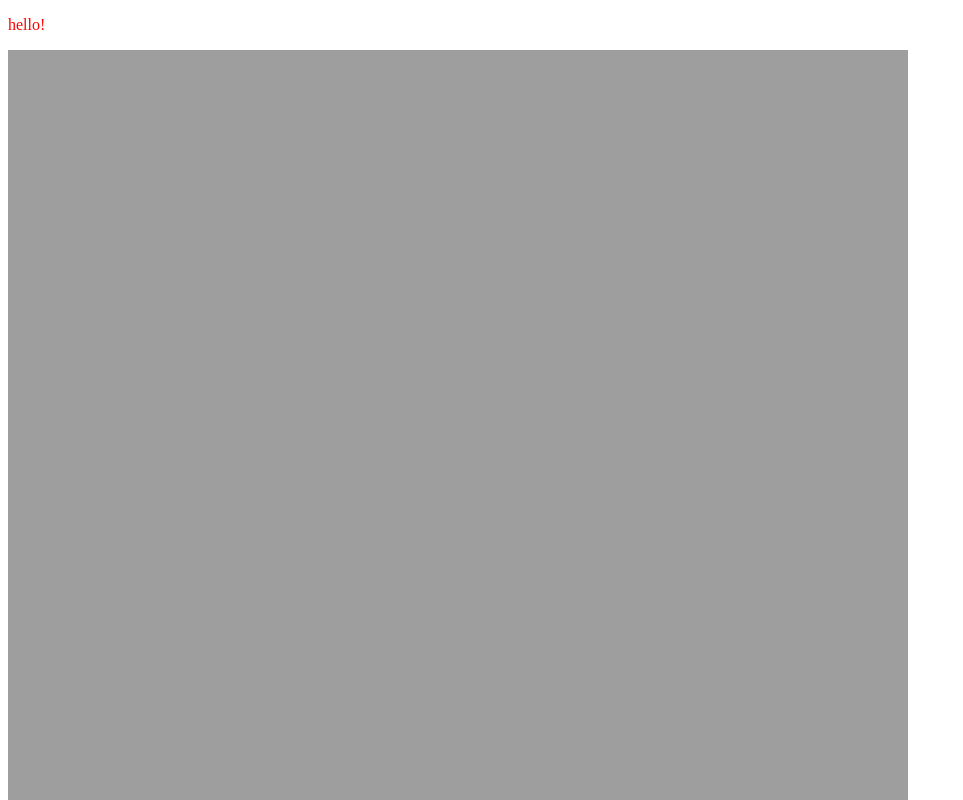
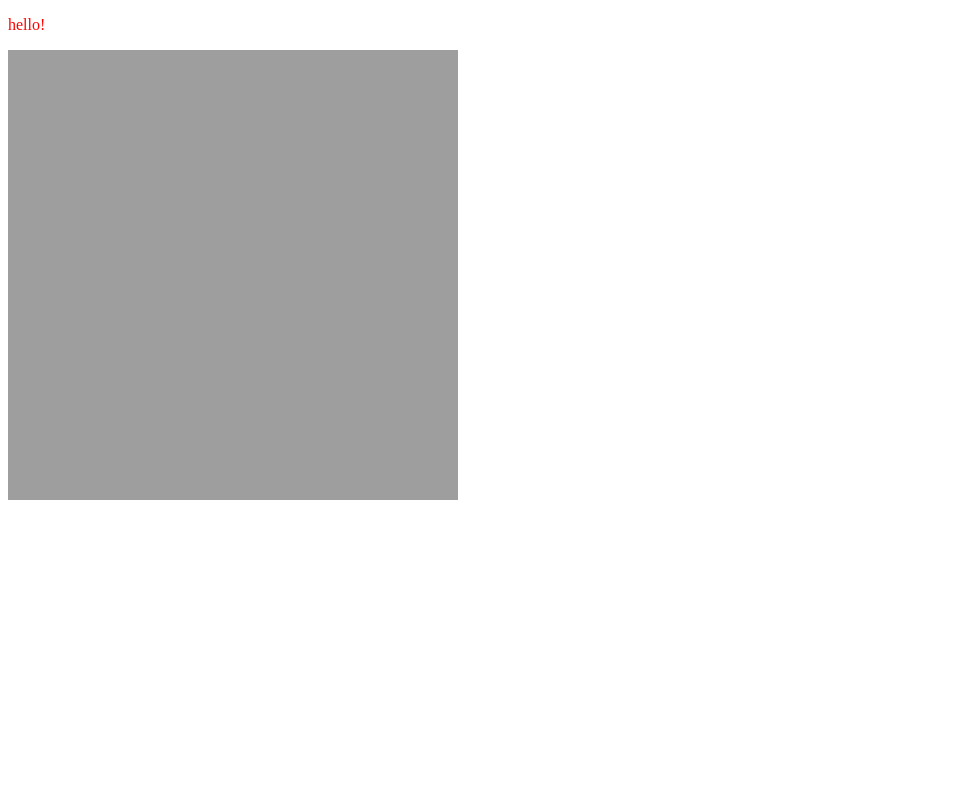
Before and after one commit to rachaelghorbani/slidey-pix-frontend, a plain HTML site: page index.html in a window 1280 px wide. Shown: the top 800 px of the page, without its empty margins (0-963 px from the left). Drawn offline with Linux system fonts and the light colour scheme.

Commit message:
fixed aspect ratio issue

```diff
--- a/index.html
+++ b/index.html
@@ -6,7 +6,11 @@
   <body>
 
     <p>hello!</p>
-    <canvas id="gameCanvas" width="1200" height="1200"></canvas>
+    <div class='center'>
+
+    <canvas id="gameCanvas" width="600" height="600"></canvas>
     <script src="index.js"></script>
+    </div>
+
   </body>
 </html>
--- a/index.js
+++ b/index.js
@@ -10,7 +10,10 @@ document.addEventListener('DOMContentLoaded', e => {
     let w = canvas.width;
     let nw = imgObj.naturalWidth;
     let nh = imgObj.naturalHeight;
-    let h = canvas.height;
+    let aspect = nw / nh
+    let h = w / aspect;
+    canvas.height = h;
+
 
     if (nh < nw) {
       // let's say nw is 2400
@@ -28,6 +31,7 @@ document.addEventListener('DOMContentLoaded', e => {
       const ratio = w / nw
       const difference = nw - nh;
       const toCrop = (ratio * difference) / 2;
+      console.log(ratio, difference, toCrop)
 
       ctx.drawImage(imgObj, -toCrop, 0, w - toCrop, h)
 
--- a/style.css
+++ b/style.css
@@ -1,3 +1,8 @@
 p {
   color: red;
 }
+
+.center {
+  margin-top: auto;
+  margin-bottom: auto;
+}
```
